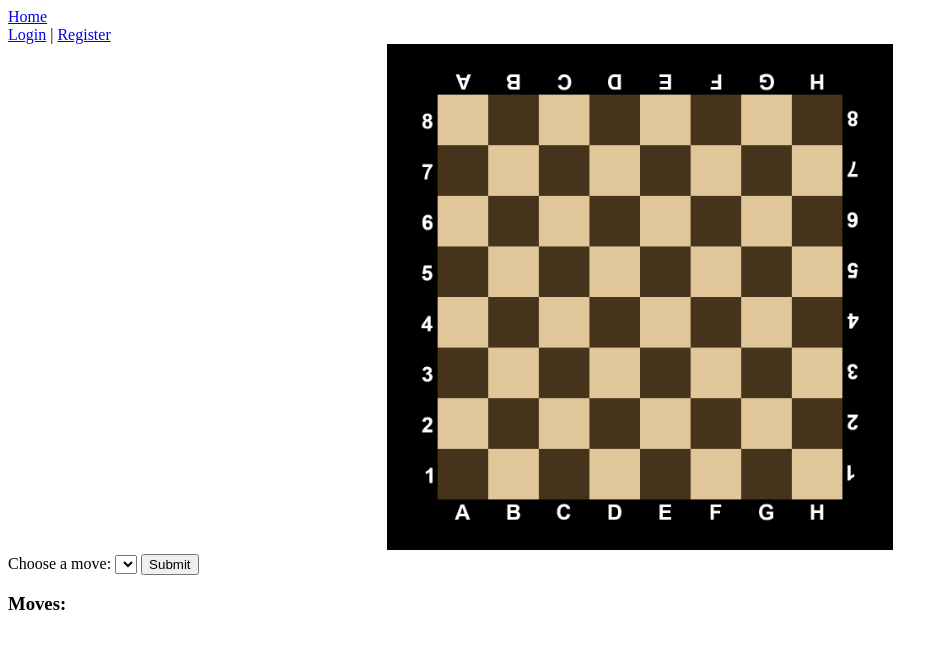
After one commit to renzhexiangjiao/chess_tournament_app_project, a Django app: page /chess/play/ in a window 1280 px wide. The commit adds this page. Shown: the top 649 px of the page, without its empty margins (0-948 px from the left). Run offline with Django 3.2, Linux system fonts and the light colour scheme; data that the repository does not hold is empty.

Commit message:
Added dropdown list

```diff
--- a/chess/urls.py
+++ b/chess/urls.py
@@ -5,4 +5,7 @@ app_name = 'chess'
 
 urlpatterns = [
     path('', views.IndexView.as_view(), name='index'),
+    path('play/', views.PlayView.as_view(), name='play'),
+    path('moveupdate/', views.MoveUpdateView.as_view(), name='moveupdate'),
+    path('movelist/', views.MoveListView.as_view(), name='movelist'),
 ]
--- a/chess/views.py
+++ b/chess/views.py
@@ -1,6 +1,21 @@
 from django.shortcuts import render
+import json
 from django.views import View
 
 class IndexView(View):
     def get(self, request):
         return render(request, 'chess/index.html')
+
+class PlayView(View):
+    def get(self, request):
+        return render(request, 'chess/play.html')
+
+class MoveListView(View):
+    def get(self, request):
+        print(request.GET['move'])
+        context_dict = { 'options' : ['a2a3', 'a2a4', 'b2b3', 'b2b4', 'c2c3', 'c2c4', 'd2d3', 'd2d4', 'e2e3', 'e2e4', 'f2f3', 'f2f4', 'g2g3', 'g2g4', 'h2h3', 'h2h4', 'b1a3', 'b1c3', 'g1f3', 'g1h3']}
+        return render(request, 'chess/movelist.html', context_dict)
+
+class MoveUpdateView(View):
+    def get(self, request):
+        pass
--- /dev/null
+++ b/static/js/play.js
@@ -0,0 +1,16 @@
+$(function() {
+    if($('#chessboard')) {
+        $.get('/chess/moveupdate/', function(data) {
+            alert(data);
+        });
+        $('#submit-move').click(function () {
+            $.get('/chess/movelist/', { move: $('#move-dropdown').val() },
+            function(data) {
+                if ($('#move-dropdown').val()) {
+                    $('#move-list').append('<li>' + $('#move-dropdown').val() + '</li>')
+                }
+                $('#move-dropdown').html(data);
+            });
+        });
+    }
+});
--- a/templates/chess/base.html
+++ b/templates/chess/base.html
@@ -20,5 +20,6 @@
     {% block body_block %}
     {% endblock %}
     <script src="{% static 'js/jquery-3.6.0.min.js' %}"></script>
+    <script src="{% static 'js/play.js' %}"></script>
 </body>
 </html>
--- /dev/null
+++ b/templates/chess/movelist.html
@@ -0,0 +1,3 @@
+{% for option in options %}
+    <option value="{{ option }}">{{ option }}</option>
+{% endfor %}
--- /dev/null
+++ b/templates/chess/play.html
@@ -0,0 +1,24 @@
+{% extends 'chess/base.html' %}
+{% load staticfiles %}
+
+{% block body_block %}
+<style>
+    #chess-board {
+        margin: auto 30%;
+        width: 40%;
+        height: auto;
+    }
+</style>
+<div>
+    <img id="chess-board" src="{% static 'images/chessboard.png' %}"/>
+</div>
+<div>
+    <label for="move-dropdown">Choose a move: </label>
+    <select name="move-dropdown" id="move-dropdown">
+    </select>
+    <button type="submit" id="submit-move">Submit</button>
+</div>
+<h3>Moves:</h3>
+<ol id="move-list">
+</ol>
+{% endblock %}
```
Also changed, not shown: static/images/chessboard.png (added).
